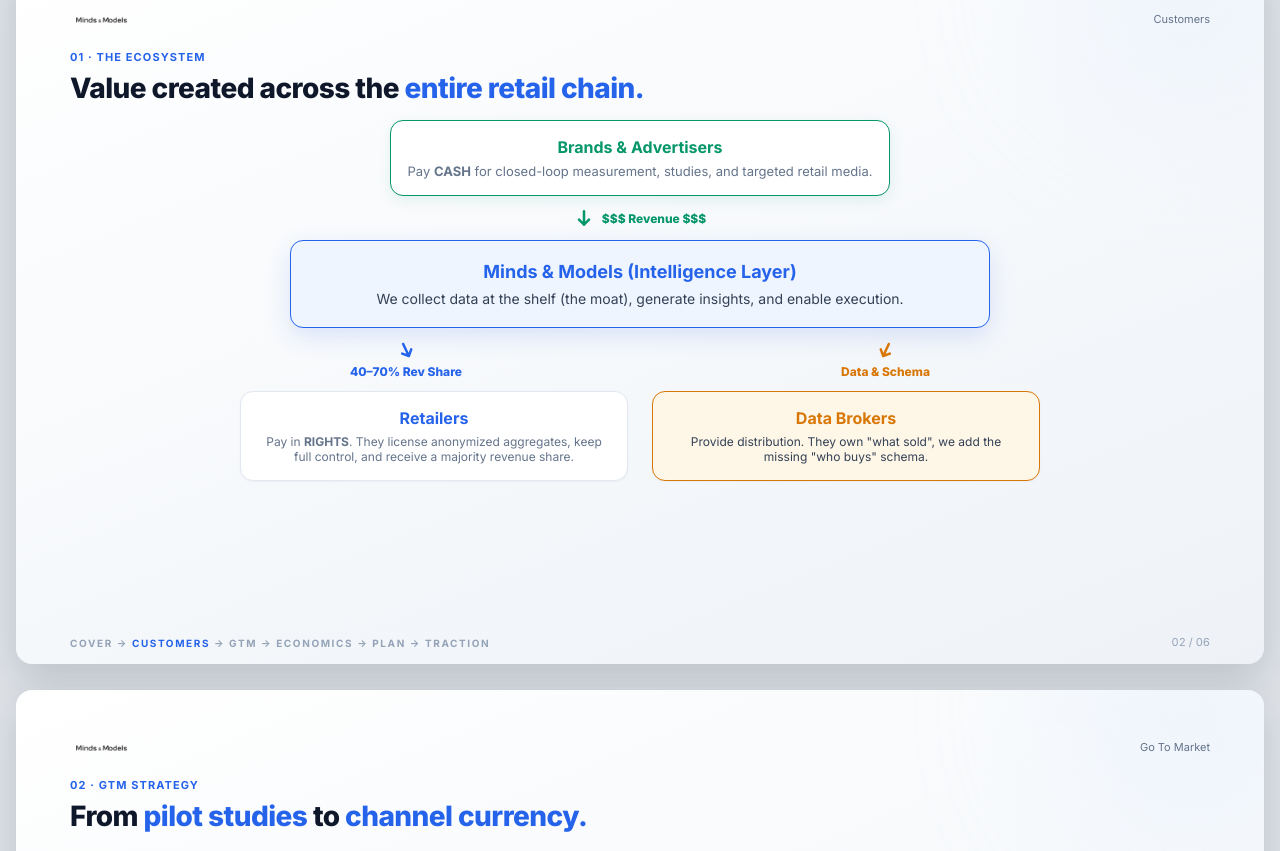
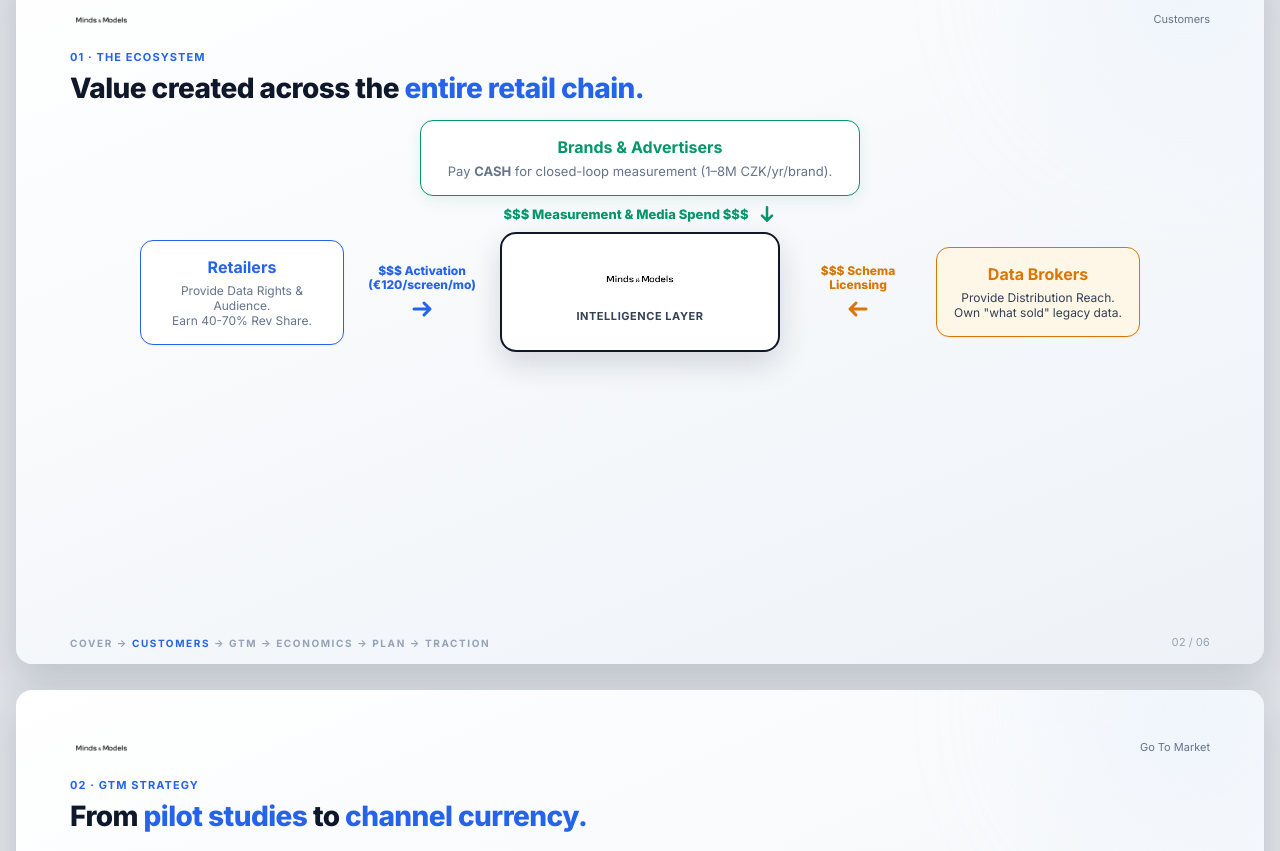
Before and after one commit to Minds-Models/mm-business, a plain HTML site: page decks/marek-sacha-intro-deck-ondra-part.html in a window 1280 px wide. Shown: the part 800-1651 px from the top of the page. Drawn offline with Linux system fonts and the light colour scheme.

Commit message:
Update ecosystem slide with explicit money flow to the center

```diff
--- a/decks/marek-sacha-intro-deck-ondra-part.html
+++ b/decks/marek-sacha-intro-deck-ondra-part.html
@@ -99,46 +99,50 @@
   <div style="display:flex; flex-direction:column; gap:12px; margin-top:14px; align-items:center; width:100%;">
 
     <!-- Top Row: Brands -->
-    <div class="card" style="width:100%; max-width:500px; padding:16px; text-align:center; border-color:var(--pos); box-shadow:0 4px 14px rgba(5,150,105,0.1);">
+    <div class="card" style="width:100%; max-width:440px; padding:16px; text-align:center; border-color:var(--pos); box-shadow:0 4px 14px rgba(5,150,105,0.1); position:relative; z-index:2;">
       <h3 class="big" style="color:var(--pos); justify-content:center; font-size:16px; margin-bottom:6px;">Brands & Advertisers</h3>
-      <p style="font-size:13px; color:var(--muted);">Pay <b>CASH</b> for closed-loop measurement, studies, and targeted retail media.</p>
+      <p style="font-size:13px; color:var(--muted);">Pay <b>CASH</b> for closed-loop measurement (1–8M CZK/yr/brand).</p>
     </div>
 
-    <!-- Arrow down -->
-    <div style="display:flex; align-items:center; justify-content:center; gap:8px; color:var(--pos); font-weight:800; font-size:12px;">
+    <!-- Arrow down from Brands -->
+    <div style="display:flex; align-items:center; justify-content:center; gap:8px; color:var(--pos); font-weight:800; font-size:13px; margin:-4px 0;">
+      <span>$$$ Measurement & Media Spend $$$</span>
       <svg class="i" viewBox="0 0 24 24" style="width:20px; height:20px; stroke:currentColor; stroke-width:3;"><path d="M12 4v16m-6-6l6 6l6-6"/></svg>
-      <span>$$$ Revenue $$$</span>
     </div>
 
-    <!-- Middle: Minds & Models -->
-    <div class="card" style="width:100%; max-width:700px; padding:20px; text-align:center; background:var(--blue-soft); border-color:var(--blue); box-shadow:0 8px 24px rgba(37,99,235,0.15);">
-      <h3 class="big" style="color:var(--blue); justify-content:center; font-size:18px; margin-bottom:8px;">Minds & Models (Intelligence Layer)</h3>
-      <p style="font-size:14px; color:var(--ink-2);">We collect data at the shelf (the moat), generate insights, and enable execution.</p>
-    </div>
+    <!-- Middle Row: Retailers -> Center <- Data Brokers -->
+    <div style="display:flex; align-items:center; justify-content:center; width:100%; max-width:1000px; gap:8px;">
 
-    <!-- Split Arrows down -->
-    <div style="display:flex; width:100%; max-width:700px; justify-content:space-between; padding:0 80px;">
-      <div style="display:flex; flex-direction:column; align-items:center; color:var(--blue); font-weight:800; font-size:12px; transform:translate(-20px, 0);">
-        <svg class="i" viewBox="0 0 24 24" style="width:20px; height:20px; stroke:currentColor; stroke-width:3; transform:rotate(-25deg);"><path d="M12 4v16m-6-6l6 6l6-6"/></svg>
-        <span style="margin-top:4px;">40–70% Rev Share</span>
-      </div>
-      <div style="display:flex; flex-direction:column; align-items:center; color:var(--amber); font-weight:800; font-size:12px; transform:translate(20px, 0);">
-        <svg class="i" viewBox="0 0 24 24" style="width:20px; height:20px; stroke:currentColor; stroke-width:3; transform:rotate(25deg);"><path d="M12 4v16m-6-6l6 6l6-6"/></svg>
-        <span style="margin-top:4px;">Data & Schema</span>
-      </div>
-    </div>
-
-    <!-- Bottom Row: Retailers & Brokers -->
-    <div style="display:flex; gap:24px; width:100%; max-width:800px;">
-      <div class="card" style="flex:1; padding:16px; text-align:center;">
+      <!-- Left: Retailers -->
+      <div class="card" style="flex:1; padding:16px; text-align:center; border-color:var(--blue); position:relative; z-index:2;">
         <h3 class="big" style="color:var(--blue); justify-content:center; font-size:16px; margin-bottom:6px;">Retailers</h3>
-        <p style="font-size:12px; color:var(--muted);">Pay in <b>RIGHTS</b>. They license anonymized aggregates, keep full control, and receive a majority revenue share.</p>
+        <p style="font-size:12px; color:var(--muted);">Provide Data Rights & Audience.<br>Earn 40-70% Rev Share.</p>
       </div>
 
-      <div class="card" style="flex:1; padding:16px; text-align:center; border-color:var(--amber); background:var(--amber-soft);">
+      <!-- Arrow from Retailers to Center -->
+      <div style="display:flex; flex-direction:column; align-items:center; justify-content:center; color:var(--blue); font-weight:800; font-size:12px; width:140px; flex:none;">
+        <span style="text-align:center; margin-bottom:4px; line-height:1.2;">$$$ Activation<br>(€120/screen/mo)</span>
+        <svg class="i" viewBox="0 0 24 24" style="width:24px; height:24px; stroke:currentColor; stroke-width:3; transform:rotate(-90deg);"><path d="M12 4v16m-6-6l6 6l6-6"/></svg>
+      </div>
+
+      <!-- Center: M&M Logo -->
+      <div class="card" style="padding:24px 32px; text-align:center; background:var(--card); border:2px solid var(--ink); border-radius:16px; box-shadow:0 12px 30px rgba(15,23,42,0.15); display:flex; flex-direction:column; align-items:center; justify-content:center; flex:none; width:280px; height:120px; z-index:10;">
+        <img src="../brand/logo/logo_mindsmodels-normal-black.png" alt="Minds&Models" style="height:36px; display:block; margin:0 auto;">
+        <div style="font-size:11px; font-weight:700; color:var(--ink-2); text-transform:uppercase; letter-spacing:.05em; margin-top:12px;">Intelligence Layer</div>
+      </div>
+
+      <!-- Arrow from Data Brokers to Center -->
+      <div style="display:flex; flex-direction:column; align-items:center; justify-content:center; color:var(--amber); font-weight:800; font-size:12px; width:140px; flex:none;">
+        <span style="text-align:center; margin-bottom:4px; line-height:1.2;">$$$ Schema<br>Licensing</span>
+        <svg class="i" viewBox="0 0 24 24" style="width:24px; height:24px; stroke:currentColor; stroke-width:3; transform:rotate(90deg);"><path d="M12 4v16m-6-6l6 6l6-6"/></svg>
+      </div>
+
+      <!-- Right: Data Brokers -->
+      <div class="card" style="flex:1; padding:16px; text-align:center; border-color:var(--amber); background:var(--amber-soft); position:relative; z-index:2;">
         <h3 class="big" style="color:var(--amber); justify-content:center; font-size:16px; margin-bottom:6px;">Data Brokers</h3>
-        <p style="font-size:12px; color:var(--ink-2);">Provide distribution. They own "what sold", we add the missing "who buys" schema.</p>
+        <p style="font-size:12px; color:var(--ink-2);">Provide Distribution Reach.<br>Own "what sold" legacy data.</p>
       </div>
+
     </div>
   </div>
 
```
